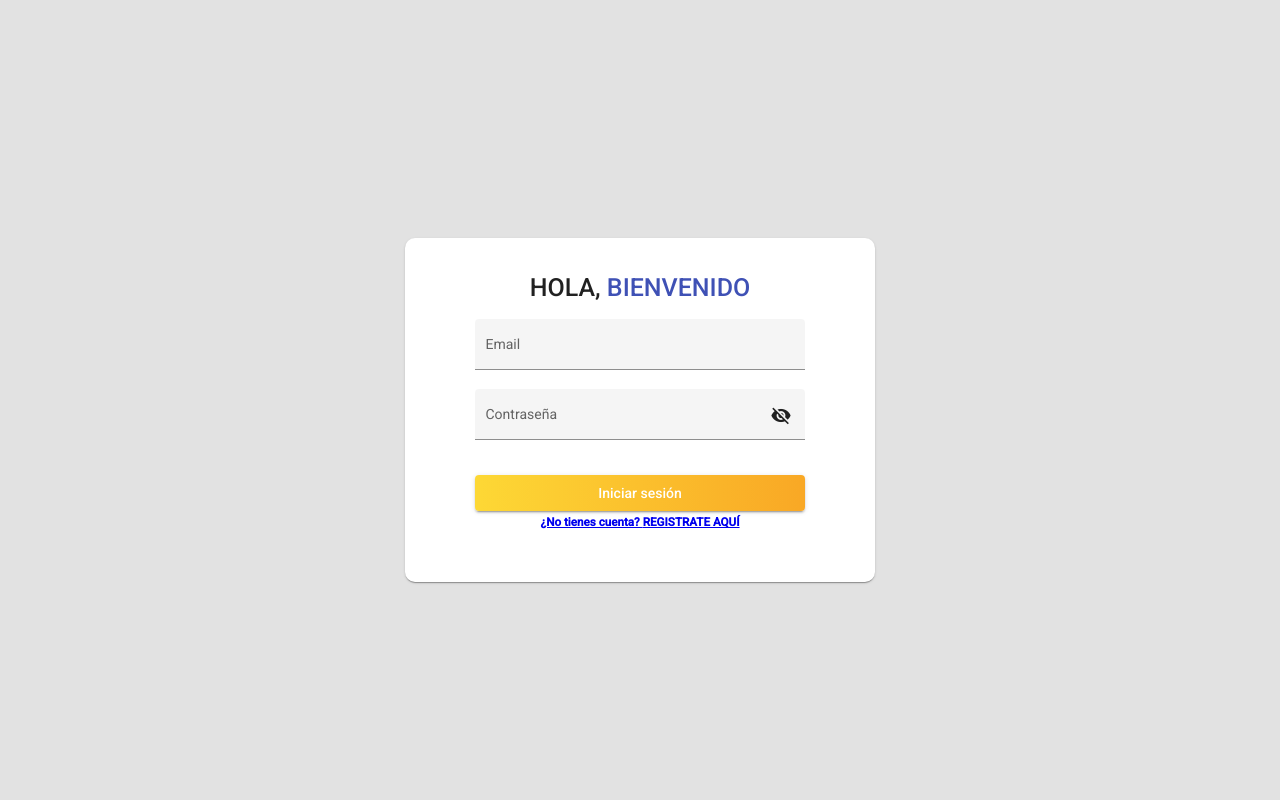
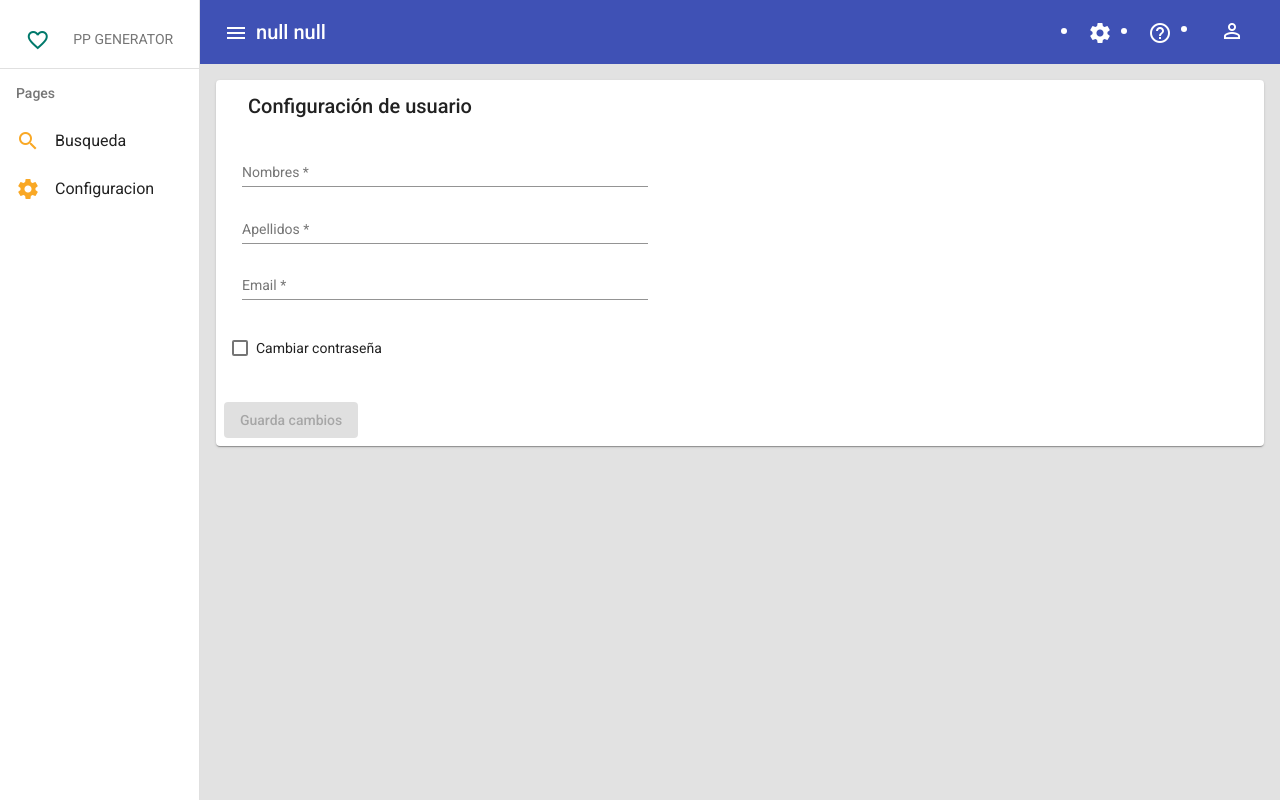
Before and after one commit to jeanpierm/ppg-client, an Angular app: page /starter/configuracion in a window 1280 px wide. Before the commit this address led to /login. Built offline with nearby package versions, Linux system fonts and the light colour scheme; no server answers; sample sign-in values are in the browser's storage.

Commit message:
config cuenta

```diff
--- a/src/app/angular-material.module.ts
+++ b/src/app/angular-material.module.ts
@@ -12,6 +12,7 @@ import { MatMenuModule } from '@angular/material/menu';
 import { MatProgressBarModule } from '@angular/material/progress-bar';
 import { MatTableModule } from '@angular/material/table';
 import { MatChipsModule } from '@angular/material/chips';
+import { MatCheckboxModule } from '@angular/material/checkbox';
 
 const materialModules = [
   MatButtonModule,
@@ -26,6 +27,7 @@ const materialModules = [
   MatProgressBarModule,
   MatTableModule,
   MatChipsModule,
+  MatCheckboxModule,
 ];
 @NgModule({
   imports: [CommonModule, ...materialModules],
--- a/src/app/app-routing.module.ts
+++ b/src/app/app-routing.module.ts
@@ -3,6 +3,7 @@ import { RouterModule, Routes } from '@angular/router';
 import { LoginComponent } from './components/pages/login/login.component';
 import { RegisterComponent } from './components/pages/register/register.component';
 import { SearchComponent } from './components/search/search.component';
+import { UserConfigComponent } from './components/user-config/user-config.component';
 import { AuthGuard } from './guards/auth.guard';
 import { FullComponent } from './layout/full/full.component';
 
@@ -18,13 +19,20 @@ const routes: Routes = [
   {
     path: 'starter',
     component: FullComponent,
-    /* canActivate: [AuthGuard], */
+    canActivate: [AuthGuard],
     children: [
       {
         path: 'busqueda',
         component: SearchComponent,
         data: {
           title: 'Busqueda',
+        },
+      },
+      {
+        path: 'configuracion',
+        component: UserConfigComponent,
+        data: {
+          title: 'Configuracion',
         },
       },
     ],
--- a/src/app/components/pages/register/register.component.css
+++ b/src/app/components/pages/register/register.component.css
@@ -83,6 +83,6 @@ body {
 }
 
 .button-login {
-  background: linear-gradient(-90deg, #f9a825, #fbc02d, #fdd835);
+  background: linear-gradient(-90deg, #00695c, #009688, #4db6ac);
   color: white;
 }
--- a/src/app/components/pages/register/register.component.html
+++ b/src/app/components/pages/register/register.component.html
@@ -51,13 +51,7 @@
           />
         </mat-form-field>
       </mat-card-content>
-      <button
-        type="submit"
-        mat-raised-button
-        color="warn"
-        class="btn-block"
-        style="color: white"
-      >
+      <button type="submit" mat-raised-button class="btn-block button-login">
         Registrarme
       </button>
       <mat-card-header>
--- a/src/app/components/user-config/user-config.component.css
+++ b/src/app/components/user-config/user-config.component.css
@@ -0,0 +1,10 @@
+.example-full-width {
+  width: 40%;
+}
+
+.section {
+  display: flex;
+  align-content: center;
+  align-items: center;
+  height: 60px;
+}
--- a/src/app/components/user-config/user-config.component.html
+++ b/src/app/components/user-config/user-config.component.html
@@ -1,7 +1,117 @@
 <mat-card>
   <mat-card-header>
-    <mat-card-title>Configuracion de usuario</mat-card-title>
+    <mat-card-title>Configuración de usuario</mat-card-title>
   </mat-card-header>
   <br />
-  <mat-card-content> </mat-card-content>
+  <mat-card-content>
+    <form action="" [formGroup]="myForm">
+      <mat-grid-list cols="1" rowHeight="100px">
+        <mat-grid-tile>
+          <mat-form-field appearance="legacy" class="example-full-width">
+            <mat-label>Nombres</mat-label>
+            <input
+              matInput
+              placeholder="Ingrese sus nombres"
+              name="name"
+              id="name"
+              formControlName="name"
+            />
+          </mat-form-field>
+          <div *ngIf="validErrorForm('name')" class="alert-danger">
+            <small>Nombre es requerido</small>
+          </div>
+        </mat-grid-tile>
+        <br />
+
+        <mat-grid-tile>
+          <mat-form-field appearance="legacy" class="example-full-width">
+            <mat-label>Apellidos</mat-label>
+            <input
+              matInput
+              placeholder="Ingrese sus Apellidos"
+              name="surname"
+              id="surname"
+              formControlName="surname"
+            />
+          </mat-form-field>
+          <div *ngIf="validErrorForm('surname')" class="alert-danger">
+            <small>Apellidos son requerido</small>
+          </div>
+        </mat-grid-tile>
+        <br />
+
+        <mat-grid-tile>
+          <mat-form-field appearance="legacy" class="example-full-width">
+            <mat-label>Email</mat-label>
+            <input
+              matInput
+              placeholder="Ingrese su email"
+              name="email"
+              id="email"
+              formControlName="email"
+            />
+          </mat-form-field>
+          <div *ngIf="validErrorForm('email')" class="alert-danger">
+            <small>Formato incorrecto</small>
+          </div>
+        </mat-grid-tile>
+      </mat-grid-list>
+    </form>
+
+    <section class="section">
+      <mat-checkbox
+        class="example-margin"
+        [(ngModel)]="change_password"
+        (change)="onChangeCheckBox()"
+        >Cambiar contraseña</mat-checkbox
+      >
+    </section>
+
+    <div *ngIf="change_password">
+      <mat-grid-list cols="1" rowHeight="100px">
+        <mat-grid-tile>
+          <mat-form-field appearance="legacy" style="width: 25%">
+            <mat-label>Contraseña actual</mat-label>
+            <input
+              matInput
+              placeholder="Ingrese sus nombres"
+              [type]="hide ? 'password' : 'text'"
+              [(ngModel)]="passwords.currentPassword"
+            />
+            <mat-icon matSuffix (click)="hide = !hide">{{
+              hide ? "visibility_off" : "visibility"
+            }}</mat-icon>
+          </mat-form-field>
+        </mat-grid-tile>
+        <br />
+
+        <mat-grid-tile>
+          <mat-form-field appearance="legacy" style="width: 25%">
+            <mat-label>Contraseña nueva</mat-label>
+            <input
+              matInput
+              placeholder="Ingrese sus Apellidos"
+              [type]="hide_new ? 'password' : 'text'"
+              [(ngModel)]="passwords.newPassword"
+            />
+            <mat-icon matSuffix (click)="hide_new = !hide_new">{{
+              hide_new ? "visibility_off" : "visibility"
+            }}</mat-icon>
+          </mat-form-field>
+        </mat-grid-tile>
+      </mat-grid-list>
+    </div>
+  </mat-card-content>
+
+  <mat-card-actions>
+    <button
+      mat-raised-button
+      color="primary"
+      [disabled]="myForm.invalid || !isValidForm()"
+      type="button"
+      (click)="onSubmit()"
+    >
+      Guarda cambios
+    </button>
+  </mat-card-actions>
 </mat-card>
--- a/src/app/components/user-config/user-config.component.ts
+++ b/src/app/components/user-config/user-config.component.ts
@@ -1,15 +1,148 @@
 import { Component, OnInit } from '@angular/core';
+import { FormBuilder, FormGroup, Validators } from '@angular/forms';
+import { User } from 'src/app/models/user';
+import { AccountService } from 'src/app/services/account.service';
+import { UserService } from 'src/app/services/user.service';
 
 @Component({
   selector: 'app-user-config',
   templateUrl: './user-config.component.html',
-  styleUrls: ['./user-config.component.css']
+  styleUrls: ['./user-config.component.css'],
 })
 export class UserConfigComponent implements OnInit {
+  public myForm: FormGroup;
+  public passwords: any;
 
-  constructor() { }
+  public change_password: boolean;
+  public hide: boolean;
+  public hide_new: boolean;
+  public user: any;
+  constructor(
+    private userService: UserService,
+    public fb: FormBuilder,
+    private accountService: AccountService
+  ) {
+    this.myForm = new FormGroup({});
+    this.passwords = {
+      currentPassword: '',
+      newPassword: '',
+    };
+    this.change_password = false;
+    this.hide = true;
+    this.hide_new = true;
+    this.user = {};
+  }
 
   ngOnInit(): void {
+    this.onForm();
+    this.getUserAccount();
   }
 
+  onForm() {
+    this.myForm = this.fb.group({
+      name: [
+        '',
+        [Validators.required, Validators.pattern(/[A-Za-z0-9ñÑáéíóúÁÉÍÓÚ\s]*/)],
+      ],
+      surname: [
+        '',
+        [Validators.required, Validators.pattern(/[A-Za-z0-9ñÑáéíóúÁÉÍÓÚ\s]*/)],
+      ],
+      email: ['', [Validators.required, Validators.email]],
+    });
+  }
+
+  async getUserAccount() {
+    try {
+      let user = await this.accountService.getAccount().toPromise();
+      this.setValues(user.data);
+    } catch (err) {
+      console.log(err);
+    }
+  }
+
+  setValues(user: User) {
+    this.myForm.setValue({
+      name: user.name,
+      surname: user.surname,
+      email: user.email,
+    });
+  }
+
+  validErrorForm(campo: any) {
+    return this.myForm.get(campo)?.errors && this.myForm.get(campo)?.dirty;
+  }
+
+  isValidForm() {
+    if (this.change_password) {
+      if (this.passwords.currentPassword.trim().length === 0) {
+        return false;
+      }
+
+      if (this.passwords.newPassword.trim().length === 0) {
+        return false;
+      }
+    }
+
+    return true;
+  }
+
+  onUpdateAccount() {
+    return new Promise((resolve, reject) => {
+      this.setValueEntity();
+      this.accountService.updateUser(this.user).subscribe({
+        next: (res) => {
+          resolve(true);
+        },
+        error: (err) => {
+          this.getUserAccount();
+          reject(err);
+        },
+      });
+    });
+  }
+
+  onUpdatePassword() {
+    return new Promise((resolve, reject) => {
+      this.accountService.updatePassword(this.passwords).subscribe({
+        next: (res) => {
+          this.passwords = {
+            currentPassword: '',
+            newPassword: '',
+          };
+          resolve(true);
+        },
+        error: (err) => {
+          reject(err);
+        },
+      });
+    });
+  }
+
+  setValueEntity() {
+    this.user.name = this.myForm.controls['name'].value;
+    this.user.surname = this.myForm.controls['surname'].value;
+    this.user.email = this.myForm.controls['email'].value;
+  }
+
+  onSubmit() {
+    let p1 = this.onUpdateAccount();
+    let p2 = null;
+    if (this.change_password) {
+      p2 = this.onUpdatePassword();
+    }
+    Promise.all([p1, p2]).then(
+      (res) => console.log('Procesado exitosamente'),
+      (err) => console.log('ERROR')
+    );
+  }
+
+  onChangeCheckBox() {
+    if (!this.change_password) {
+      this.passwords = {
+        currentPassword: '',
+        newPassword: '',
+      };
+    }
+  }
 }
--- a/src/app/services/account.service.ts
+++ b/src/app/services/account.service.ts
@@ -36,6 +36,48 @@ export class AccountService {
     );
   }
 
+  updateUser(user: User) {
+    this._token = localStorage.getItem('token');
+    let url = environment.api + '/account';
+    let params = user;
+    let header = new HttpHeaders({
+      'Content-type': 'application/json',
+      Authorization: `Bearer ${this._token}`,
+    });
+
+    let options = { headers: header };
+
+    return this.http.patch<ApiResponse>(url, params, options).pipe(
+      map((res) => {
+        return res;
+      }),
+      catchError((err) => {
+        throw this.handleError(err);
+      })
+    );
+  }
+
+  updatePassword(passwords: any) {
+    this._token = localStorage.getItem('token');
+    let url = environment.api + '/account/password';
+    let params = passwords;
+    let header = new HttpHeaders({
+      'Content-type': 'application/json',
+      Authorization: `Bearer ${this._token}`,
+    });
+
+    let options = { headers: header };
+
+    return this.http.patch<ApiResponse>(url, params, options).pipe(
+      map((res) => {
+        return res;
+      }),
+      catchError((err) => {
+        throw this.handleError(err);
+      })
+    );
+  }
+
   getTokenString() {
     try {
       return this._token;
--- a/src/app/shared/sidebar/sidebar-item.ts
+++ b/src/app/shared/sidebar/sidebar-item.ts
@@ -11,4 +11,9 @@ export const ROUTES: RouteInfo[] = [
     title: 'Busqueda',
     path: '/starter/busqueda',
   },
+  {
+    icon: 'settings',
+    title: 'Configuracion',
+    path: '/starter/configuracion',
+  },
 ];
--- a/src/styles.css
+++ b/src/styles.css
@@ -12,3 +12,6 @@ body {
 .text-right {
   text-align: right;
 }
+.alert-danger {
+  color: red;
+}
```
